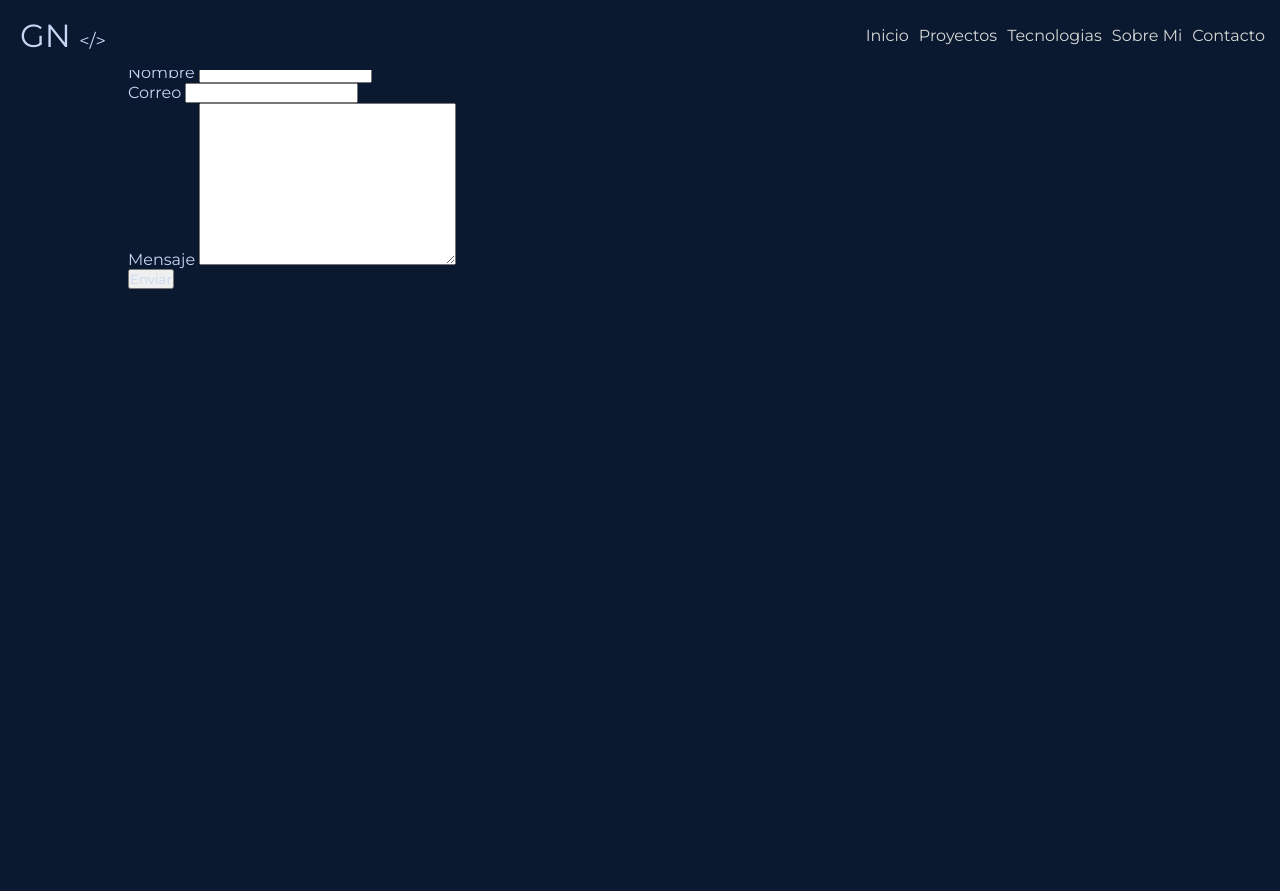
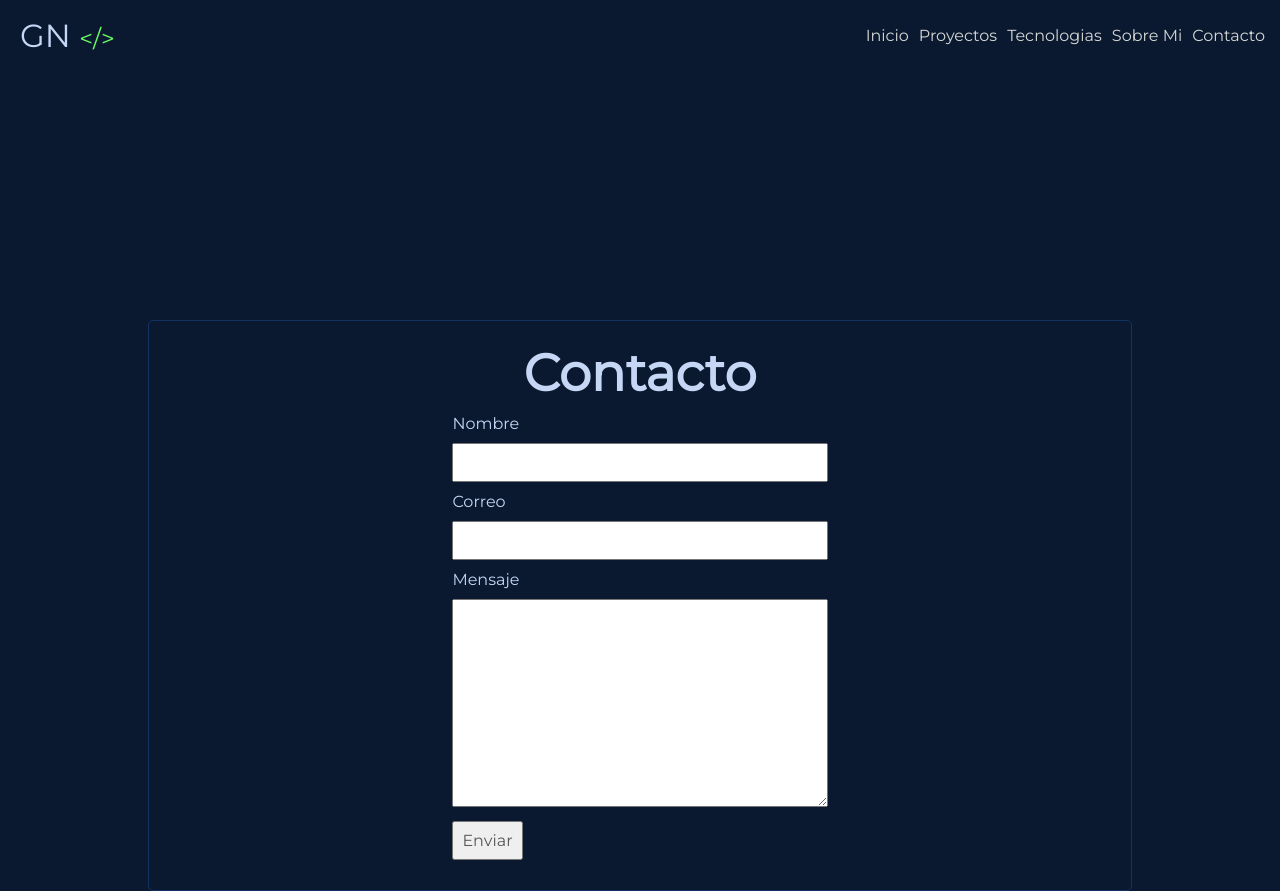
Before and after one commit to gero16/Portafolio, a React (Vite) app: page /contact in a window 1280 px wide. Before the commit the page ends 800 px from the top, so only its background shows below. Built offline with nearby package versions, Linux system fonts and the light colour scheme.

Commit message:
mejora Contacto

```diff
--- a/src/Components/Contact/Contact.jsx
+++ b/src/Components/Contact/Contact.jsx
@@ -1,6 +1,7 @@
 const Contact = () => {
     return (
         <main className="container">
+            <div className="contacto flex-column">
                 <h2> Contacto </h2>
 
                 <form action="/" method="POST" className="formulario-contacto">
@@ -26,6 +27,7 @@ const Contact = () => {
                     </ul>
 
                 </form>
+            </div>
         </main>
     )
 }
--- a/src/Components/NavBar/NavBar.jsx
+++ b/src/Components/NavBar/NavBar.jsx
@@ -12,10 +12,14 @@ const NavBar = () => {
                 <span> GN </span>
                 <span className="simbolo"> {chau} </span>
             </span>
-            <ul className="lista-navbar">
-                <li className="p-2">
+            <ul className="lista-navbar menu">
+                <li className="p-2 especial">
                     <NavLink to="/contact">
                         Contacto
+                        <span className="border border-top">  </span>
+                        <span className="border border-right">  </span>
+                        <span className="border border-bottom">  </span>
+                        <span className="border border-left">  </span>
                     </NavLink>
                 </li>
                 <li className="p-2">
--- a/src/Components/NavBar/navbar.css
+++ b/src/Components/NavBar/navbar.css
@@ -26,5 +26,24 @@ nav {
 }
 
 .simbolo {
-    font-size: large;
+    font-size: x-large;
+    color: rgb(106, 252, 101) !important;
 }
+
+.redes-personal {
+    margin: 0px 0px 10px 0px;
+}
+
+
+
+@keyframes dancing {
+    25% {
+      transform:translateY(20px) skew(-2deg);
+    }
+    0%, 50%, 100% {
+      transform:translateY(0) skew(0);
+    }
+    75% {
+      transform:translateY(20px) skew(2deg);
+    }
+  }
--- a/src/main.css
+++ b/src/main.css
@@ -49,6 +49,12 @@ a{
     justify-content: space-between;
 }
 
+.flex-around {
+    display: flex;
+    justify-content: space-around;
+    align-items: center;
+}
+
 .container {
     width: 80%;
     margin: 0 auto;
@@ -93,7 +99,7 @@ h2 {
 }
 
 
-.redes-personal img{
+.redes-personal img, footer img{
     width: 36px;
     height: 100%;
     filter: hue-rotate(30deg) brightness(600%);
@@ -102,31 +108,34 @@ h2 {
 
 }
 
-.div-img {
-    width: 400px;
-    overflow:hidden;
-}
-.img-post {
-    width: 400px;
-    height: 200px;
 
-}
 .div-trabajos {
     gap: 10px;
     margin: 20px 0px 60px 0px;
+    display: flex;
+    flex-direction: column;
+    align-items: center;
 
 }
 
 .publicacion-trabajo {
     margin: 15px 0px;
-    display: grid;
-    grid-template-columns: 1fr 3fr;
     border: 1px solid rgb(18, 45, 85);
     padding: 10px;
     border-radius: 5px;
     background-color: #302e2e80;
+    width: 320px;
 }
 
+.div-img {
+    width: 300px;
+    overflow:hidden;
+}
+.img-post {
+    width: 300px;
+    height: 150px;
+
+}
 .publicacion-contenido {
     margin: 0px 15px 0px 15px;
 }
@@ -169,8 +178,14 @@ h2 {
 
 .section-tecnologias-aprender {
     margin: 20px 0px;
-    max-height: 450px;
+
     background-color: #0A192F;
+}
+
+.section-tecnologias-aprender2 {
+  display: flex;
+  justify-content: center;
+  flex-wrap: wrap;
 }
 
 .titulo-tecnologias-aprender {
@@ -187,10 +202,29 @@ h2 {
     grid-template-columns: 1fr 1fr 1fr;
     align-items: center;
     justify-items: center;
-    width: 50%;
     margin: 0 auto;
     row-gap: 10px;
+    width: 100%;
 }
+
+
+@keyframes dancing {
+    75% {
+        transform:translateY(20px) skew(-2deg);
+    }
+    0%, 50%, 100% {
+        transform:translateY(2) skew(0);
+    }
+    25% {
+        transform:translateY(20px) skew(2deg);
+    }
+}
+.grid-tecnologias img:hover {
+    filter: opacity(.8);
+    animation:dancing .75s ease .1s infinite;
+
+}
+
 .html {
     height: 100px !important;
 }
@@ -275,6 +309,20 @@ h2 {
 }
 
 
+.contacto {
+    display: flex;
+    flex-direction: column;
+    justify-content: center;
+    align-items: center;
+  }
+
+  .contacto input, textarea {
+    color: black;
+    font-size: medium;
+    width: 100%;
+    padding: 8px;
+  }
+
 @media (min-width: 800px) {
     h1 {
         font-size: 7vw;
@@ -302,6 +350,11 @@ h2 {
         position: relative;
         bottom: -300px;
     }
+    .publicacion-trabajo {
+        display: grid;
+        grid-template-columns: 1fr 3fr;
+        width: 90%;
+    }
     .section-trabajos {
         margin-top: 60px;
         position: relative;
@@ -313,9 +366,66 @@ h2 {
         bottom: -300px;
     }
 
+    .grid-tecnologias {
+        width: 50%;
+    }
+
     .section-tecnologias-aprender {
         position: relative;
         bottom: -300px;
         padding: 20px 0px;
     }
+    .contacto {
+        position: relative;
+        bottom: -300px;
+        padding: 20px 0px;
+        margin: 20px;
+        border-radius: 5px;
+        border: 1px solid #113263;
+
+    }
+    footer {
+        position: relative;
+        bottom: -320px;
+
+    }
   }
+
+  .formulario-contacto li {
+    margin: 10px 0px;
+  }
+
+  .formulario-contacto input, textarea {
+    margin-top: 10px;
+
+  }
+
+ .btn-contacto {
+    padding: 8px;
+    color: #565757;
+    font-weight: 550;
+    cursor: pointer;
+    font-size: medium;
+ }
+
+.redes-personal img {
+    transition: ease-out 0.5s;
+}
+
+.redes-personal img:hover {
+    transition: ease-out 0.5s;
+    transform: scale(1.3);
+    filter: contrast(40%) sepia(1) hue-rotate(190deg) saturate(1000%) !important;
+    cursor: pointer;
+}
+ .linkedin-main:hover {
+    filter: contrast(40%) sepia(1) hue-rotate(190deg) saturate(1000%) !important;
+ }
+
+ .github-main:hover {
+
+ }
+
+footer {
+    padding: 20px 0px;
+}
--- a/src/routes/main-route.jsx
+++ b/src/routes/main-route.jsx
@@ -21,6 +21,7 @@ import { Context } from "../context/context"
 import Publicacion from "../Components/Publicacion/Publicacion"
 import { Fade } from "react-awesome-reveal";
 import { useLocation, useParams } from "react-router-dom"
+import Contact from "../Components/Contact/Contact"
 
 
 
@@ -45,9 +46,10 @@ const App = ()=> {
 
             <span className="redes-personal">
               <img src={GitHub} alt="" className="github-main"/>
-              <img src={Linkedin} alt="" className="github-main"/>
+              <img src={Linkedin} alt="" className="linkedin-main"/>
+            </span>
 
-            </span>
+            <span>geronicola1696@gmail.com</span>
           </Fade>
         </main>
 
@@ -189,6 +191,17 @@ const App = ()=> {
           </section>
 
       </section>
+
+      <Contact> </Contact>
+
+      <footer>
+        <div className="container flex-around">
+          <span> Geronimo Nicola </span>
+          <span><img src={GitHub} alt="" className="github-main"/>
+              </span>
+          <span> <img src={Linkedin} alt="" className="github-main"/></span>
+        </div>
+      </footer>
     </div>
 
 
```
Also changed, not shown: src/assets/email.png (added), 1 other file (tests, documents, lock files or other folders). Lines whose indentation alone changed are shown as unchanged.
